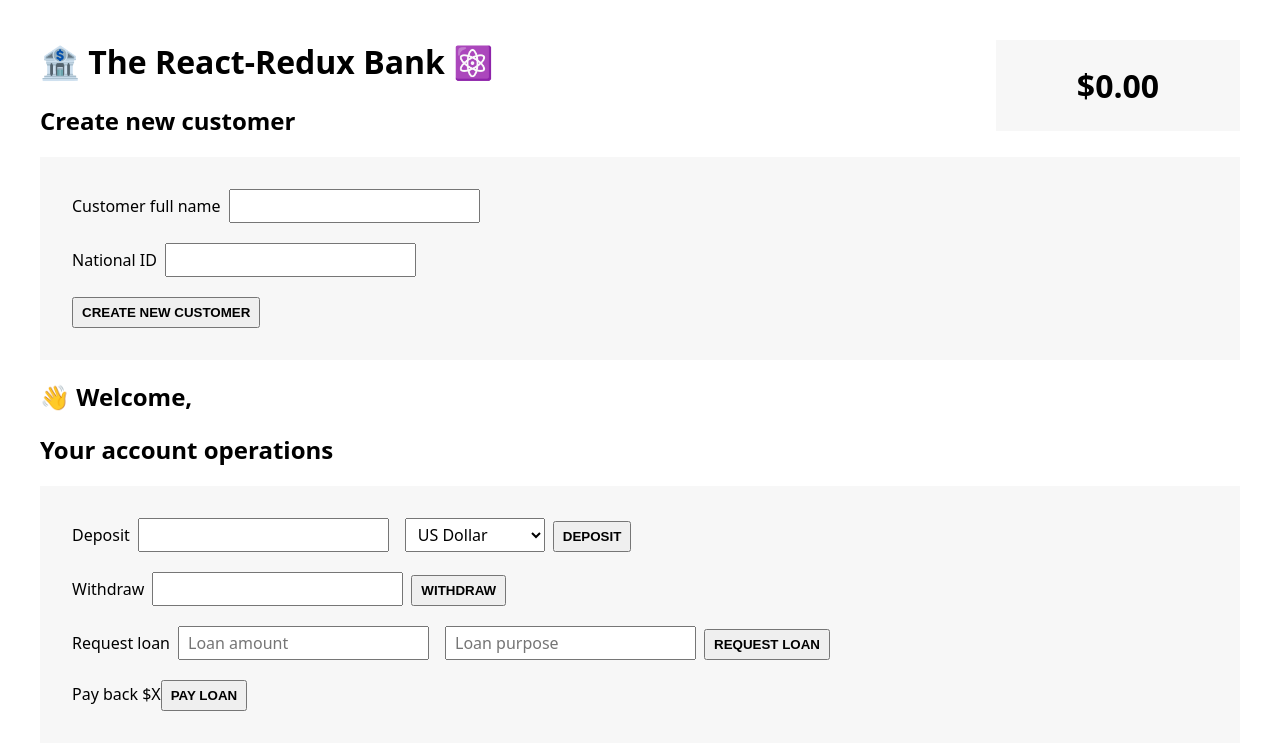
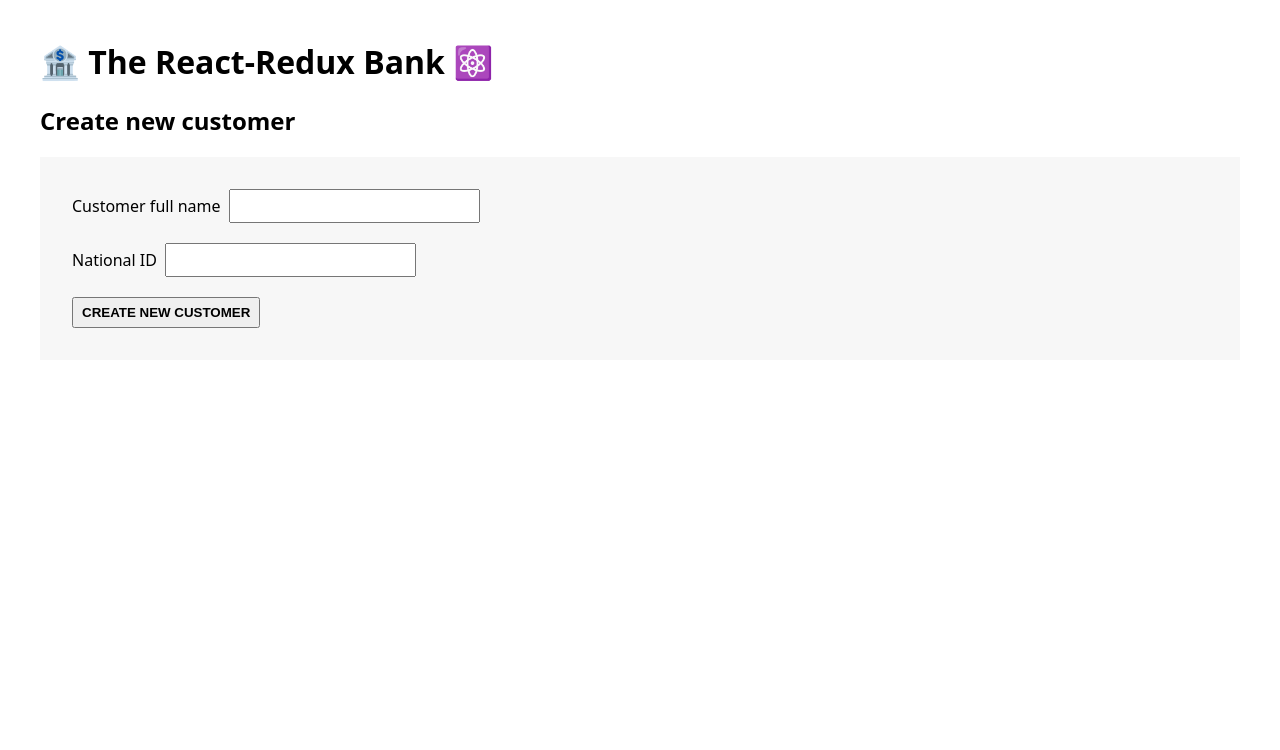
Before and after one commit to avishkaox/bank-app, a React (Create React App) app: page / in a window 1280 px wide. Shown: the top 750 px of the page. Built offline with nearby package versions, Linux system fonts and the light colour scheme.

Commit message:
added thunk to the app

```diff
--- a/package.json
+++ b/package.json
@@ -12,6 +12,7 @@
     "react-redux": "^9.2.0",
     "react-scripts": "5.0.1",
     "redux": "^5.0.1",
+    "redux-thunk": "^3.1.0",
     "web-vitals": "^2.1.4"
   },
   "scripts": {
--- a/src/App.js
+++ b/src/App.js
@@ -2,15 +2,22 @@ import CreateCustomer from "./features/customers/CreateCustomer";
 import Customer from "./features/customers/Customer";
 import AccountOperations from "./features/accounts/AccountOperations";
 import BalanceDisplay from "./features/accounts/BalanceDisplay";
+import { useSelector } from "react-redux";
 
 function App() {
+  const customer = useSelector((store) => store.customer.fullName);
   return (
     <div>
       <h1>🏦 The React-Redux Bank ⚛️</h1>
-      <CreateCustomer />
-      <Customer />
-      <AccountOperations />
-      <BalanceDisplay />
+      {!customer ? (
+        <CreateCustomer />
+      ) : (
+        <>
+          <Customer />
+          <AccountOperations />
+          <BalanceDisplay />
+        </>
+      )}
     </div>
   );
 }
--- a/src/features/accounts/AccountOperations.js
+++ b/src/features/accounts/AccountOperations.js
@@ -1,5 +1,5 @@
 import { useState } from "react";
-import { useDispatch } from "react-redux";
+import { useDispatch, useSelector } from "react-redux";
 import { deposite, withdraw, requestLoan, payLoan } from "./accountSlice";
 
 function AccountOperations() {
@@ -9,9 +9,11 @@ function AccountOperations() {
   const [loanPurpose, setLoanPurpose] = useState("");
   const [currency, setCurrency] = useState("USD");
   const dispatch = useDispatch();
+  const account = useSelector((store) => store.account);
 
   function handleDeposit() {
     dispatch(deposite(depositAmount, currency));
+    setDepositAmount("");
   }
 
   function handleWithdrawal() {
@@ -77,10 +79,17 @@ function AccountOperations() {
           <button onClick={handleRequestLoan}>Request loan</button>
         </div>
 
-        <div>
-          <span>Pay back $X</span>
-          <button onClick={handlePayLoan}>Pay loan</button>
-        </div>
+        {account.loan ? (
+          <div>
+            <span>
+              Pay back {account.currency}
+              {loanAmount}
+            </span>
+            <button onClick={handlePayLoan}>Pay loan</button>
+          </div>
+        ) : (
+          ""
+        )}
       </div>
     </div>
   );
--- a/src/store.js
+++ b/src/store.js
@@ -1,4 +1,5 @@
-import { combineReducers, createStore } from "redux";
+import { applyMiddleware, combineReducers, createStore } from "redux";
+import { thunk } from "redux-thunk";
 import reducer from "./features/accounts/accountSlice";
 import CustomerReducer from "./features/customers/customerSlice";
 
@@ -7,6 +8,6 @@ const rooReducer = combineReducers({
   customer: CustomerReducer,
 });
 
-const store = createStore(rooReducer);
+const store = createStore(rooReducer , applyMiddleware(thunk));
 
 export default store;
```
Also changed, not shown: 1 other file (tests, documents, lock files or other folders).
